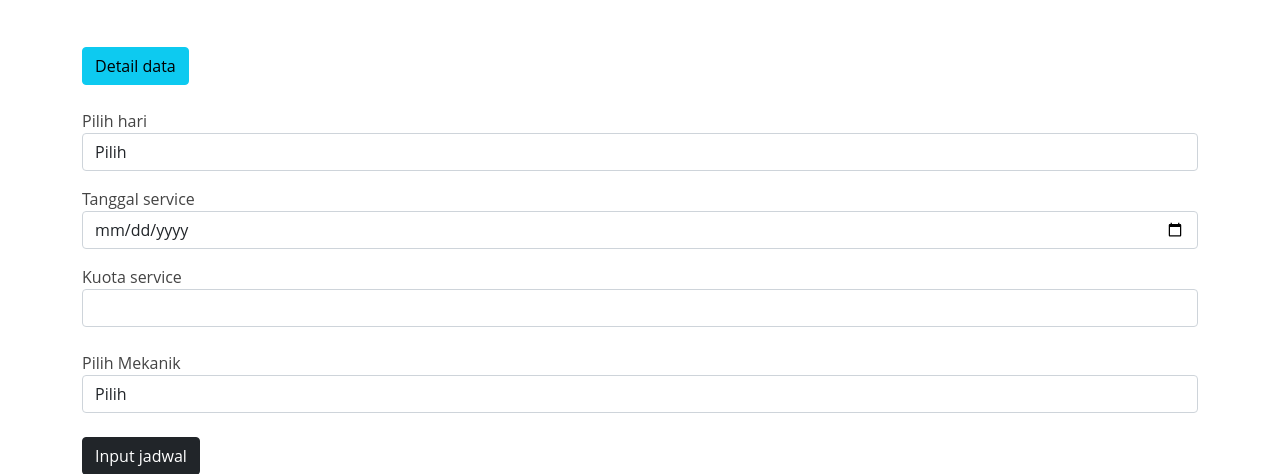
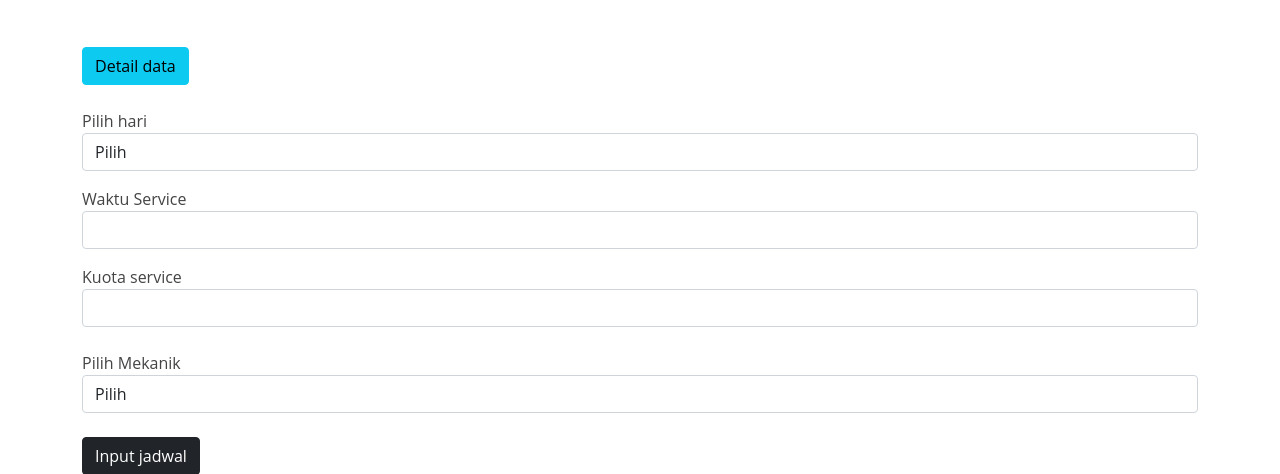
Before and after one commit to matan24/bengkelproject, a Laravel app: page /createjadwal in a window 1280 px wide. Shown: the part 726-1200 px from the top of the page. Run offline with Laravel 8, Linux system fonts and the light colour scheme; tables that the repository leaves empty hold one stand-in row (values such as "Sample post"); some libraries are stand-ins or nearby versions.

Commit message:
updatejadwal

```diff
--- a/app/Http/Controllers/Admin/JadwalController.php
+++ b/app/Http/Controllers/Admin/JadwalController.php
@@ -44,14 +44,14 @@ class JadwalController extends Controller
     {
         $request->validate([
             'hari' => 'required',
-            'tanggal' => 'required',
+            'waktu' => 'required',
             'kuota' => 'required',
             'mekanik' => 'required',
         ]);
 
         $jadwal=Jadwal::create([
             'hari'=>$request->hari,
-            'tanggal'=>$request->tanggal,
+            'waktu'=>$request->waktu,
             'kuota'=>$request->kuota,
             'mekanik'=>$request->mekanik,
         ]);
@@ -97,7 +97,7 @@ class JadwalController extends Controller
         ->update([
 
             'hari' => $request->hari,
-            'tanggal' => $request->tanggal,
+            'waktu' => $request->waktu,
             'kuota' => $request->kuota,
             'mekanik' => $request->mekanik,
         ]);
--- a/app/Models/Jadwal.php
+++ b/app/Models/Jadwal.php
@@ -8,7 +8,7 @@ use Illuminate\Database\Eloquent\Model;
 class Jadwal extends Model
 {
     protected $table = 'jadwalservice';
-    protected $fillable = ['hari', 'tanggal', 'kuota', 'mekanik'];
+    protected $fillable = ['hari', 'waktu', 'kuota', 'mekanik'];
 
     public function service()
     {
--- a/resources/views/admin/input2/createjadwal.blade.php
+++ b/resources/views/admin/input2/createjadwal.blade.php
@@ -85,8 +85,8 @@
                 </td>
 
                   <div class="form-group mt-3">
-                    <label for="tanggal">Tanggal service</label>
-                    <input type="date" class="form-control" name="tanggal" id="tanggal" required>
+                    <label for="waktu">Waktu Service</label>
+                    <input type="text" class="form-control" name="waktu" id="waktu" required>
                   </div>
 
                   <div class="form-group mt-3">
--- a/resources/views/admin/input2/editjadwal.blade.php
+++ b/resources/views/admin/input2/editjadwal.blade.php
@@ -85,8 +85,8 @@
                   </td>
 
                   <div class="form-group mt-3">
-                    <label for="tanggal">Tanggal service</label>
-                    <input type="date" class="form-control" name="tanggal" id="tanggal" value="{{ $jadwal->tanggal }}" required>
+                    <label for="waktu">Waktu Service</label>
+                    <input type="text" class="form-control" name="waktu" id="waktu" value="{{ $jadwal->waktu }}" required>
                   </div>
 
                   <div class="form-group mt-3">
--- a/resources/views/admin/input2/show.blade.php
+++ b/resources/views/admin/input2/show.blade.php
@@ -44,7 +44,7 @@
               <tr>
                 <th scope="col">No</th>
                 <th scope="col">Hari</th>
-                <th scope="col">Tanggal Service</th>
+                <th scope="col">Waktu Service</th>
                 <th scope="col">Kuota Service</th>
                 <th scope="col">Mekanik</th>
                 <th scope="col">Aksi</th>
@@ -55,7 +55,7 @@
               <tr>
               <th scope="row">{{ $loop->iteration }}</th>
                 <td>{{ $item->hari }}</td>
-                <td>{{ $item->tanggal }}</td>
+                <td>{{ $item->waktu }}</td>
                 <td>{{ $item->kuota }}</td>
                 <td>{{ $item->mekanik }}</td>
                  <td class="">
--- a/resources/views/user/jadwalservice.blade.php
+++ b/resources/views/user/jadwalservice.blade.php
@@ -36,7 +36,7 @@
               <tr>
                 <th scope="col">No</th>
                 <th scope="col">Hari</th>
-                <th scope="col">Tanggal Service</th>
+                <th scope="col">Waktu Service</th>
                 <th scope="col">Kuota Service</th>
                 <th scope="col">Mekanik</th>
               </tr>
@@ -46,7 +46,7 @@
               <tr>
               <th scope="row">{{ $loop->iteration }}</th>
                 <td>{{ $item->hari }}</td>
-                <td>{{ $item->tanggal }}</td>
+                <td>{{ $item->waktu }}</td>
                 <td>{{ $item->kuota }}</td>
                 <td>{{ $item->mekanik }}</td>
               @endforeach
--- a/routes/web.php
+++ b/routes/web.php
@@ -26,7 +26,7 @@ Route::get('/', function () {
 
 });
 
-Auth::routes(['register' => false]);
+Auth::routes(['register' => true]);
 
 Route::get('/home', [HomeController::class, 'index'])->name('home');
 
```
Also changed, not shown: database/migrations/2022_04_06_023648_create_jadwalservice.php.
